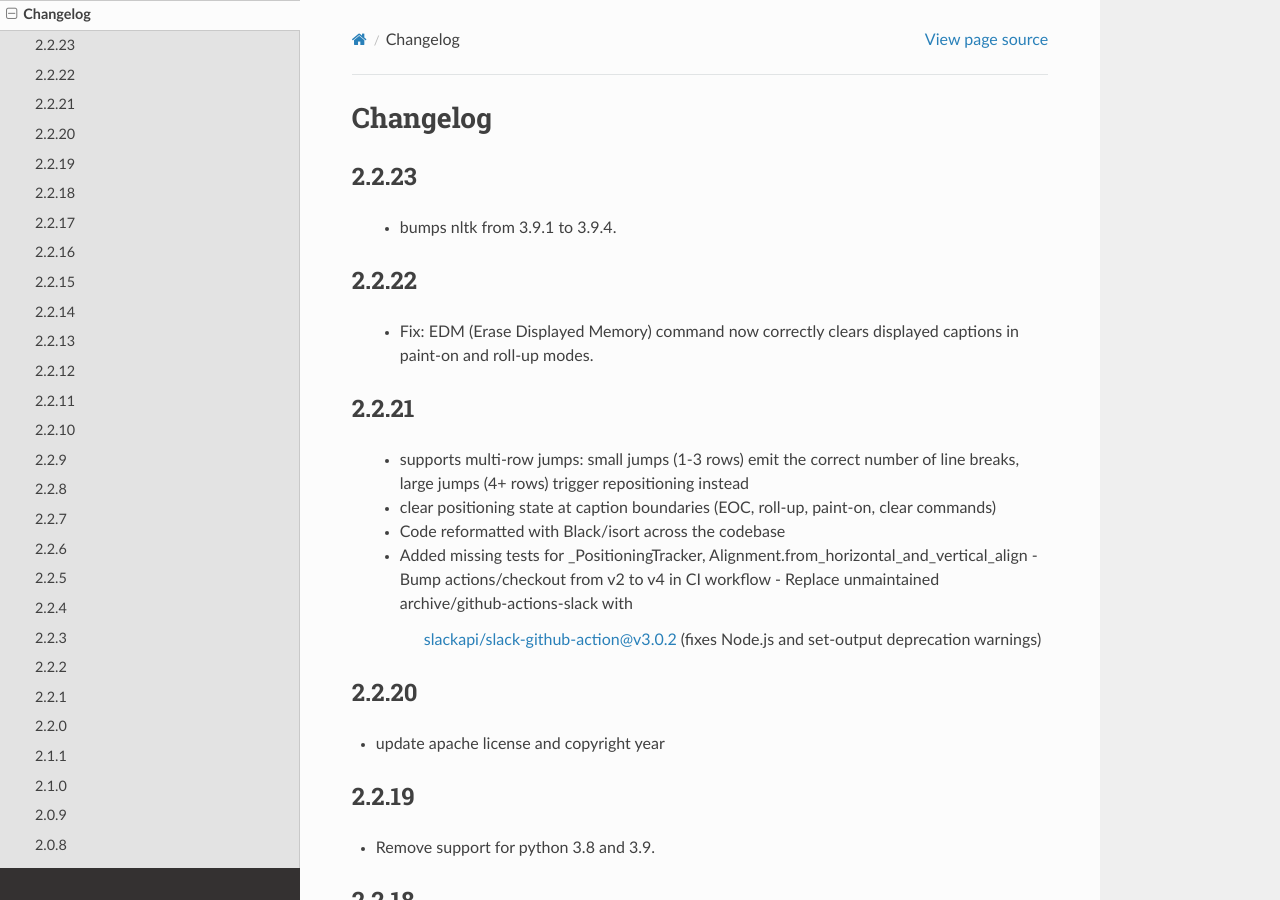
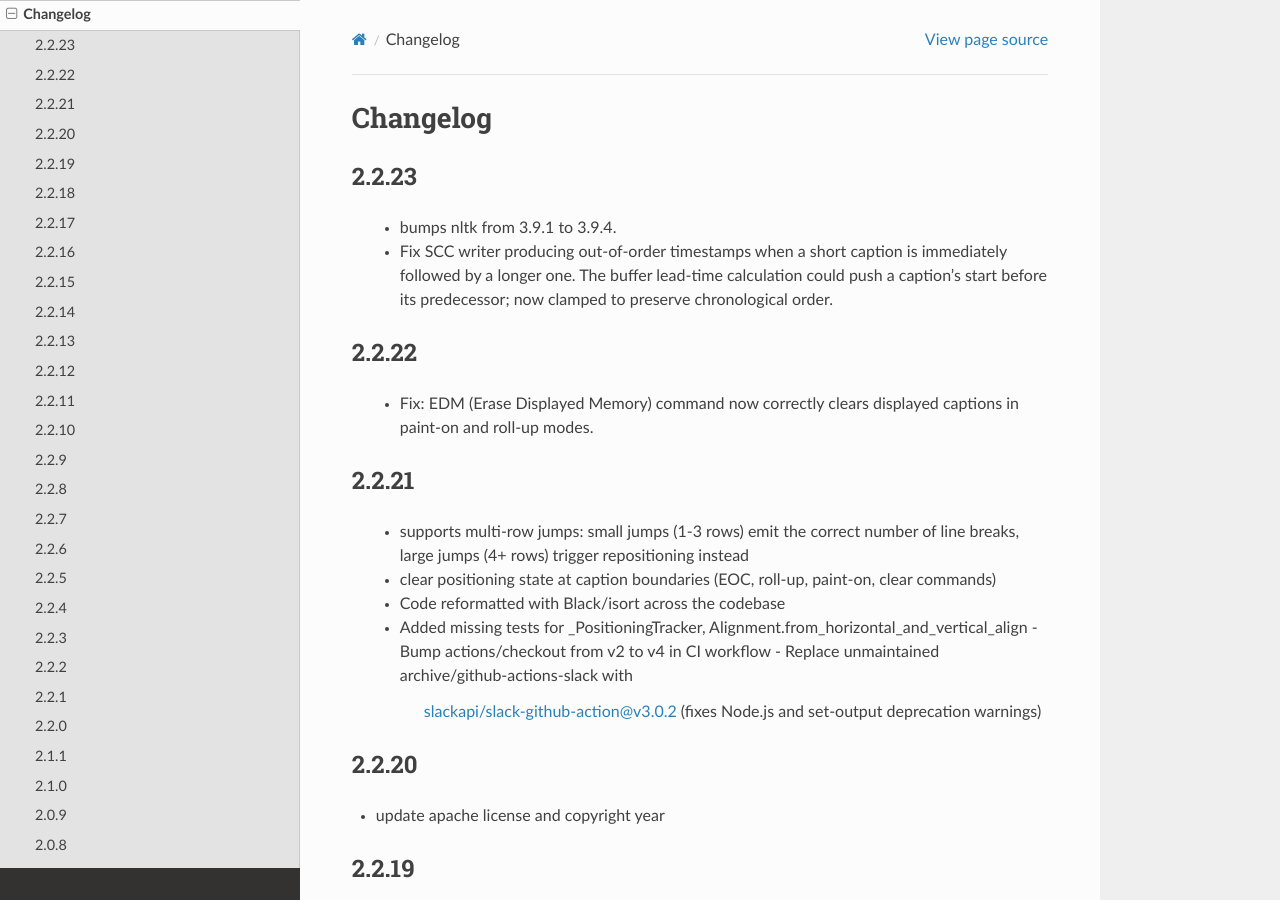
Before and after one commit to pbs/pycaption, a Sphinx documentation site: the page built from docs/changelog.rst, in a window 1280 px wide and 900 px high. Built offline with Sphinx 7.4.7 and the Read the Docs theme 3.1.0, drawn with Linux system fonts in a browser that asks for light colours.

Commit message:
merged main and update changelog

```diff
--- a/docs/changelog.rst
+++ b/docs/changelog.rst
@@ -3,6 +3,11 @@ Changelog
 2.2.23
 ^^^^^^
   - bumps nltk from 3.9.1 to 3.9.4.
+  - Fix SCC writer producing out-of-order timestamps when a short
+    caption is immediately followed by a longer one.
+    The buffer lead-time calculation could
+    push a caption's start before its predecessor;
+    now clamped to preserve chronological order.
 
 2.2.22
 ^^^^^^
```
